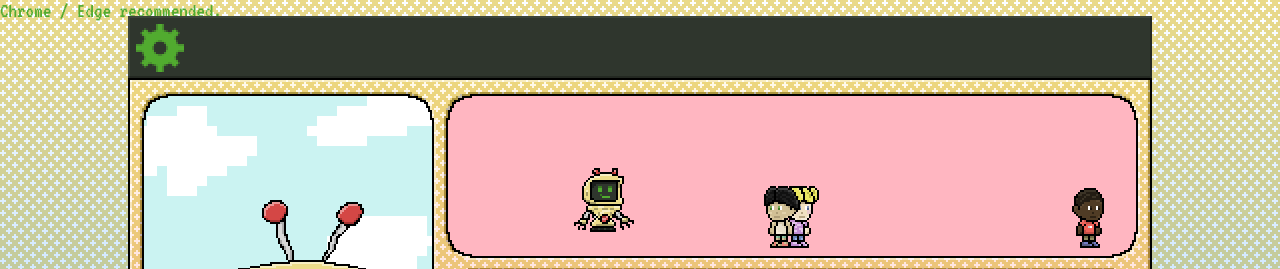
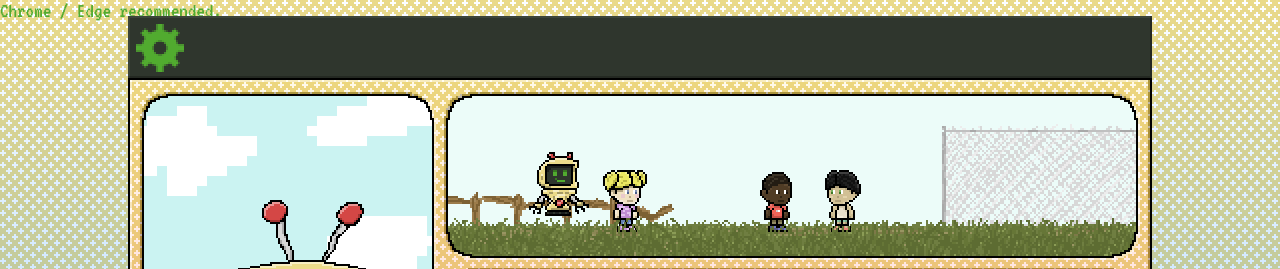
Before and after one commit to BrianCurrie/robokid, a website with bundled scripts: page dist/index.html in a window 1280 px wide. Shown: the top 269 px of the page. Built offline with nearby package versions, Linux system fonts and the light colour scheme.

Commit message:
Scene updates, refactoring, re-documentation.

```diff
--- a/src/gameplayManager.js
+++ b/src/gameplayManager.js
@@ -1,6 +1,6 @@
 import { portrait } from './portrait.js';
 import { settings } from './settings.js';
-import { scene, actor } from './scene.js';
+import { Actor, Scene } from './scene.js';
 import { Level } from './level.js';
 import { levelAtlas } from './levelAtlas.js';
 
--- a/src/index.js
+++ b/src/index.js
@@ -2,7 +2,7 @@ import { gameplayManager } from './gameplayManager.js';
 import { Level } from './level.js';
 import { levelAtlas } from './levelAtlas.js';
 import { portrait } from './portrait.js';
-import { scene, actor } from './scene.js';
+import { Actor, Scene } from './scene.js';
 import { settings } from './settings.js';
 import { exampleWidget, binaryWidget, binaryConvertWidget } from './widgets.js';
 
--- a/src/level.js
+++ b/src/level.js
@@ -6,7 +6,6 @@ import { exampleWidget } from './widgets.js';
  * @classdesc	Holds all the information representing a level in the game with
  * functions to track progress through the level.
  * @author DTT
- * @access public
  * @param {Number} _id The level's unique id.
  * @param {string} _title The level's title.
  * @param {string} _topic The level's educational topic
--- a/src/scene.js
+++ b/src/scene.js
@@ -1,8 +1,13 @@
-const actor = function () {
+/** @class Actor
+ * @summary Represents an actor for the scene.
+ * @classdesc Controls an element that acts as an actor in the scene.
+ * @author DTT
+ * @param _element The element the actor controls.
+ */
+function Actor(_element) {
 	const MAXPOS_LEFT = 0 + 16;
 	const MAXPOS_RIGHT = 672 - 48;
 
-	let _element = null;
 	let _posx = 0;
 	let _posy = 0;
 	let _facing = 1;
@@ -13,37 +18,27 @@ const actor = function () {
 	/* PUBLIC FUNCTIONS */
 	/* ---------------- */
 
-	/**
-	 * Set the element that this actor controls.
-	 * @param {HTMLElement} element The element this actor controls.
-	 */
-	function setElement(element) {
-		_element = element;
-		return this;
-	}
-
-	/**
-	 * Starts the actor's behaviour.
-	 * @param {number} interval The interval in milliseconds at which the element
-	 * is updated (ie. 1000/60 is 60fps). see updateLoop function.
+	/** @function commence
+	 * @summary Starts an actor's acting loop.
+	 * @access public
+	 * @param {number} interval The actor's update interval in milliseconds.
 	 */
 	function commence(interval) {
 		_posx = Math.round(MAXPOS_LEFT + Math.random() * MAXPOS_RIGHT);
 		updateLoop(interval);
 		actionLoop();
-		return this;
 	}
 
 	/* ----------------- */
 	/* PRIVATE FUNCTIONS */
 	/* ----------------- */
 
-	/**
-	 * The actor's update loop.
-	 * Each iteration of the update loop updates the actor's element's transforms
-	 * to match the actor's transforms.
-	 * @param {number} interval The interval in milliseconds at which the element
-	 * is updated (ie. 1000/60 is 60fps).
+	/** @function updateLoop
+	 * @summary The actor's visual update loop.
+	 * @description The update loop handles updating the actor's visual element to
+	 * it's internally computed transforms.
+	 * @access private
+	 * @param {any} interval The interval in milliseconds to update at.
 	 */
 	function updateLoop(interval) {
 		_element.style.transform = `translate(${_posx}px, ${_posy}px) scaleX(${_facing})`;
@@ -52,11 +47,11 @@ const actor = function () {
 		}, interval);
 	}
 
-	/**
-	 * The actor's action loop.
-	 * The action loop provides the actor with a variety of randomly chosen
-	 * actions, creating transformations for it to use.
-	 * TODO: Would like to have a non-random action queue in the future.
+	/** @function actionLoop
+	 * @summary The actor's action loop.
+	 * @description A loop that randomly assigns actions to the actor at random
+	 * intervals.
+	 * @access private
 	 */
 	function actionLoop() {
 		clearInterval(_action);
@@ -78,8 +73,9 @@ const actor = function () {
 		}, 500 + Math.random() * 1500);
 	}
 
-	/**
-	 * Moves the actor left or right at a random speed.
+	/** @function moveAction
+	 * @summary Moves the actor left or right at a random speed.
+	 * @access private
 	 */
 	function moveAction() {
 		_action = setInterval(function () {
@@ -96,8 +92,9 @@ const actor = function () {
 		}, 15 + Math.random() * 10);
 	}
 
-	/**
-	 * Makes the actor jump.
+	/** @function jumpAction
+	 * @summary Makes the actor jump.
+	 * @access private
 	 */
 	function jumpAction() {
 		_action = setInterval(function () {
@@ -121,57 +118,34 @@ const actor = function () {
 	/* -------- */
 
 	return {
-		setElement,
 		commence,
 	};
-};
+}
 
-const scene = (() => {
-	let updateRate = 1000 / 60;
-
+/** @constant Scene
+ * @summary Represents the scene.
+ * @description Represents the scene used in the top portion of the screen.
+ * @author DTT
+ */
+const Scene = (() => {
 	let actors = [];
 
-	/* ----------------- */
-	/* PRIVATE FUNCTIONS */
-	/* ----------------- */
-
-	/**
-	 * Initializes the scene.
-	 * Currently hard-coded.
+	/** @function init
+	 * @summary Initializes the scene.
+	 * @description Creates and commences all actors.
+	 * @access private
 	 */
-	const init = () => {
-		actors.push(
-			new actor()
-				.setElement(document.getElementById('robokid'))
-				.commence(updateRate)
-		);
-		actors.push(
-			new actor()
-				.setElement(document.getElementById('kid1'))
-				.commence(updateRate)
-		);
-		actors.push(
-			new actor()
-				.setElement(document.getElementById('kid2'))
-				.commence(updateRate)
-		);
-		actors.push(
-			new actor()
-				.setElement(document.getElementById('kid3'))
-				.commence(updateRate)
-		);
-	};
-
-	/* -------- */
-	/* FINALIZE */
-	/* -------- */
+	function init() {
+		actors.push(new Actor(document.getElementById('robokid')));
+		actors.push(new Actor(document.getElementById('kid1')));
+		actors.push(new Actor(document.getElementById('kid2')));
+		actors.push(new Actor(document.getElementById('kid3')));
+		actors.forEach((actor) => {
+			actor.commence(1000 / 60);
+		});
+	}
 
 	init();
-
-	return this;
 })();
 
-export default {
-	scene,
-	actor,
-};
+export { Actor, Scene };
```
Also changed, not shown: dist/assets/scene/scene-back.png (added), dist/assets/scene/scene-front.png (added), dist/index.html, dist/main.js, dist/scene-styles.css.
